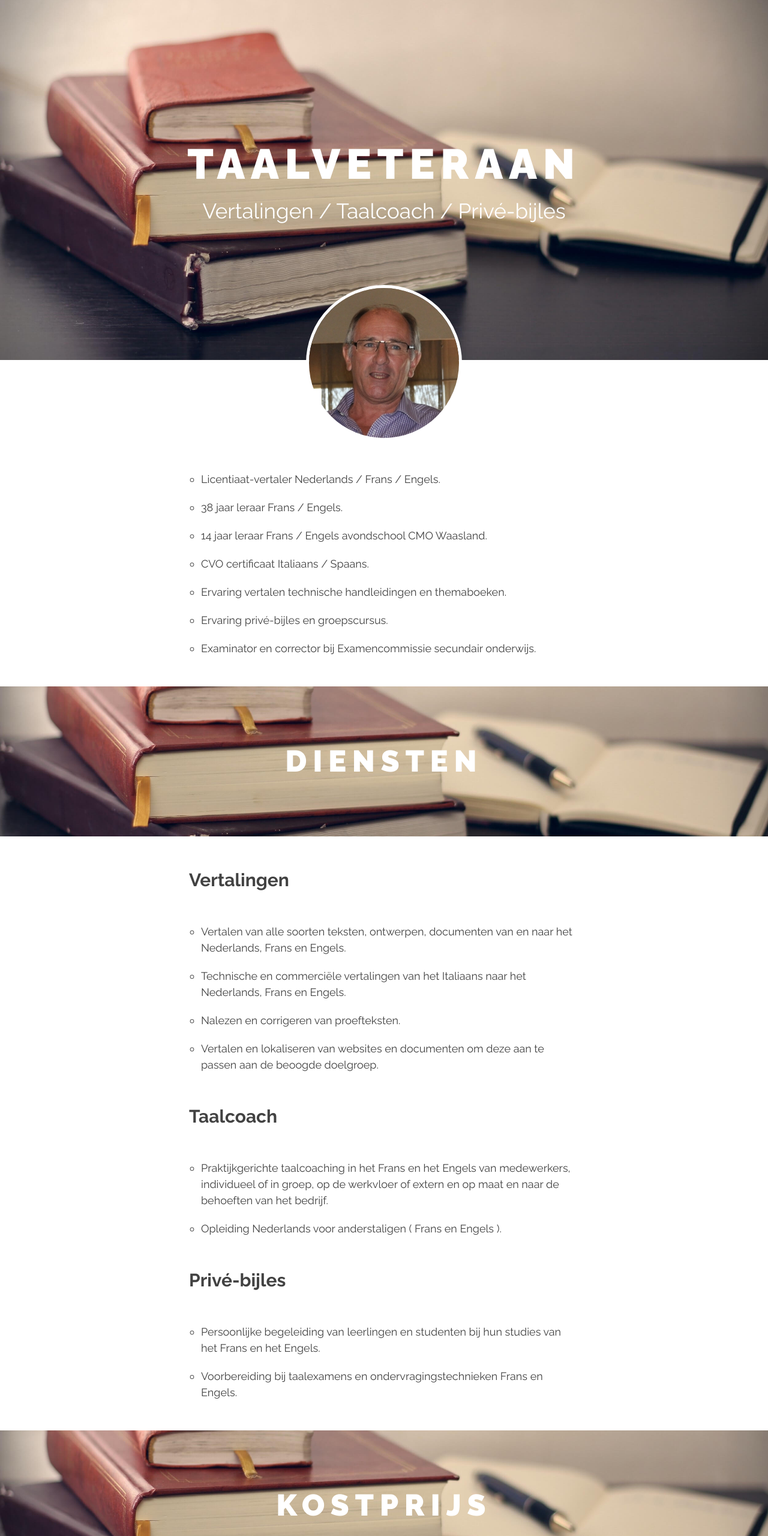
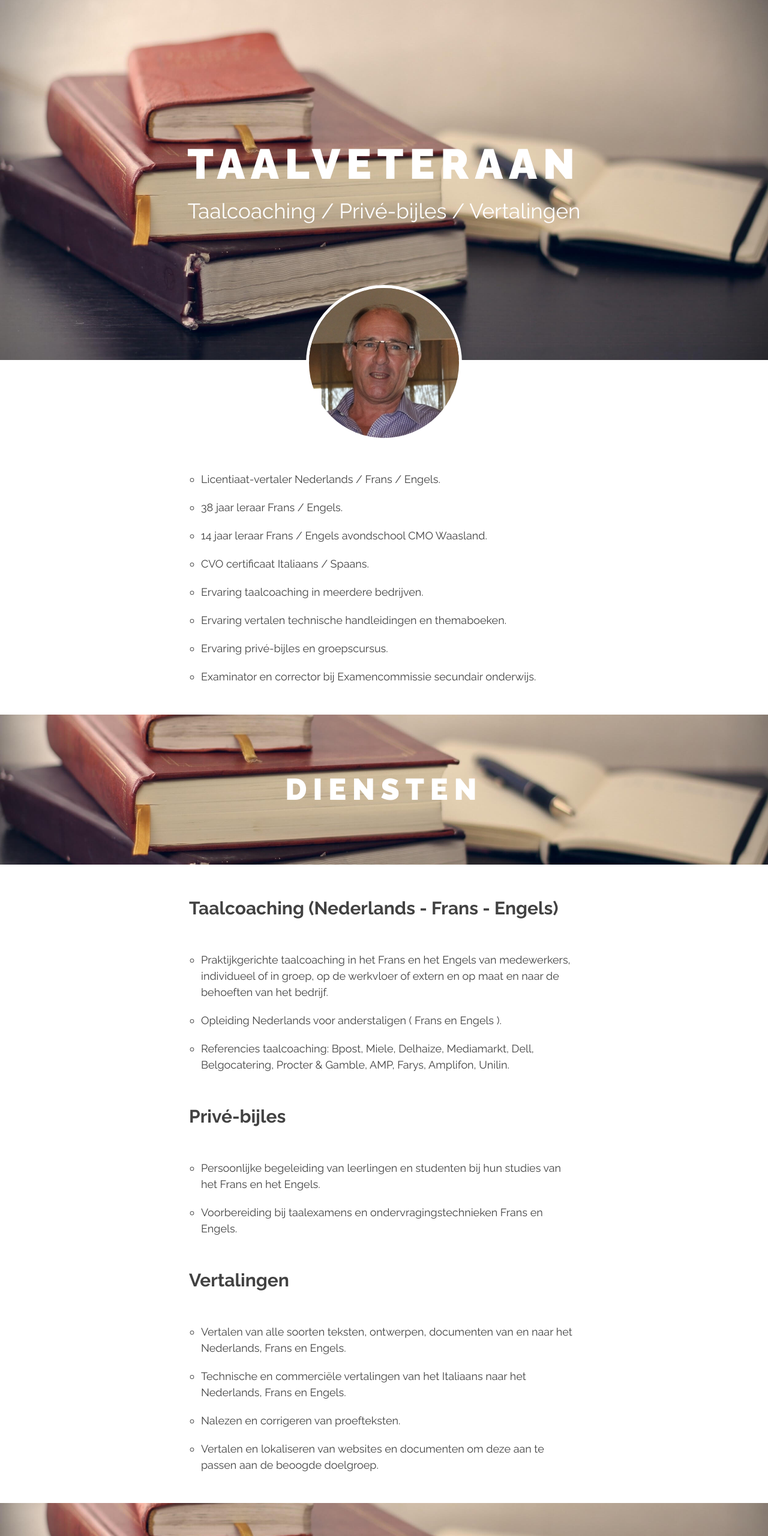
Before and after one commit to taalveteraan/taalveteraan.github.io, a plain HTML site: page index.html in a window 1280 px wide. Shown: the top 2560 px of the page at 60% size. Drawn offline with Linux system fonts and the light colour scheme.

Commit message:
Update index.html

```diff
--- a/index.html
+++ b/index.html
@@ -4,8 +4,8 @@
     <meta charset="utf-8">
     <meta http-equiv="X-UA-Compatible" content="IE=edge">
     <meta name="viewport" content="width=device-width, initial-scale=1">
-    <title>Taalveteraan: Vertalingen / Taalcoach / Priv&eacute;-bijles</title>
-    <meta name="description" content="Freelance vertalingen, taalcoach voor bedrijven en bijles voor particulieren.">
+    <title>Taalveteraan: Taalcoaching / Priv&eacute;-bijles / Vertalingen</title>
+    <meta name="description" content="Freelance taalcoaching in bedrijven, bijles voor particulieren en vertalingen.">
     <link href="https://fonts.googleapis.com/css?family=Raleway:400,700,900" rel="stylesheet">
     <link rel="stylesheet" href="style.css">
     <meta name="google-site-verification" content="c0mIXkTfQRjdePUuLL2KGKPLiqKTeSTM-Q6KjuFqkWw" />
@@ -13,16 +13,17 @@
   <body>
     <div class="hero">
       <div class="container">
-        <h1>Taalveteraan <span>Vertalingen / Taalcoach / Priv&eacute;-bijles</span></h1>
+        <h1>Taalveteraan <span>Taalcoaching / Priv&eacute;-bijles / Vertalingen</span></h1>
       </div>
     </div>
     <div class="container">
-      <img src="jacques.jpg" alt="Jacques Schockaert - Taalveteraan: Vertalingen / Taalcoach / Priv&eacute;-bijles">
+      <img src="jacques.jpg" alt="Jacques Schockaert - Taalveteraan: Taalcoaching / Priv&eacute;-bijles / Vertalingen">
       <ul>
         <li>Licentiaat-vertaler Nederlands / Frans / Engels.</li>
         <li>38 jaar leraar Frans / Engels.</li>
         <li>14 jaar leraar Frans / Engels avondschool CMO Waasland.</li>
         <li>CVO certificaat Italiaans / Spaans.</li>
+        <li>Ervaring taalcoaching in meerdere bedrijven.</li>
         <li>Ervaring vertalen technische handleidingen en themaboeken.</li>
         <li>Ervaring priv&eacute;-bijles en groepscursus.</li>
         <li>Examinator en corrector bij Examencommissie secundair onderwijs.</li>
@@ -34,22 +35,23 @@
       </div>
     </div>
     <div class="container">
+      <h3>Taalcoaching (Nederlands - Frans - Engels)</h3>
+      <ul>
+        <li>Praktijkgerichte taalcoaching in het Frans en het Engels van medewerkers, individueel of in groep, op de werkvloer of extern en op maat en naar de behoeften van het bedrijf.</li>
+        <li>Opleiding Nederlands voor anderstaligen ( Frans en Engels ).</li>
+        <li>Referencies taalcoaching: Bpost, Miele, Delhaize, Mediamarkt, Dell, Belgocatering, Procter &amp; Gamble, AMP, Farys, Amplifon, Unilin.</li>
+      </ul>
+      <h3>Priv&eacute;-bijles</h3>
+      <ul>
+        <li>Persoonlijke begeleiding van leerlingen en studenten bij hun studies van het Frans en het Engels.</li>
+        <li>Voorbereiding bij taalexamens en ondervragingstechnieken Frans en Engels.</li>
+      </ul>
       <h3>Vertalingen</h3>
       <ul>
         <li>Vertalen van alle soorten teksten, ontwerpen, documenten van en naar het Nederlands, Frans en Engels.</li>
         <li>Technische en commerci&euml;le vertalingen van het Italiaans naar het Nederlands, Frans en Engels.</li>
         <li>Nalezen en corrigeren van proefteksten.</li>
         <li>Vertalen en lokaliseren van websites en documenten om deze aan te passen aan de beoogde doelgroep.</li>
-      </ul>
-      <h3>Taalcoach</h3>
-      <ul>
-        <li>Praktijkgerichte taalcoaching in het Frans en het Engels van medewerkers, individueel of in groep, op de werkvloer of extern en op maat en naar de behoeften van het bedrijf.</li>
-        <li>Opleiding Nederlands voor anderstaligen ( Frans en Engels ).</li>
-      </ul>
-      <h3>Priv&eacute;-bijles</h3>
-      <ul>
-        <li>Persoonlijke begeleiding van leerlingen en studenten bij hun studies van het Frans en het Engels.</li>
-        <li>Voorbereiding bij taalexamens en ondervragingstechnieken Frans en Engels.</li>
       </ul>
     </div>
     <div class="highlight">
@@ -60,9 +62,9 @@
     <div class="container">
       <h3>Vrijblijvende offerte</h3>
       <ul>
-        <li>Het vertaaltarief varieert volgens het soort tekst, de talencombinatie, de specialisatie, de snelheid van uitvoering en de omvang van de vertaling.</li>
         <li>De kostprijs voor taalcoaching is afhankelijk van het aantal cursisten, hun taalniveau, het aantal cursusuren, de verplaatsing en de nodige voorbereiding.</li>
         <li>Voor priv&eacute;-bijlessen hangt het tarief af van het aantal lesuren, de voorbereiding en de verplaatsing.</li>
+        <li>Het vertaaltarief varieert volgens het soort tekst, de talencombinatie, de specialisatie, de snelheid van uitvoering en de omvang van de vertaling.</li>
       </ul>
     </div>
     <div class="highlight">
@@ -76,7 +78,7 @@
       <p>BTW BE 0664 690 817</p>
       <p>IBAN BE94 0636 0995 3314</p>
       <hr />
-      <p>2018 &copy; <a href="https://www.taalveteraan.be">Taalveteraan</a></p>
+      <p>2019 &copy; <a href="https://www.taalveteraan.be">Taalveteraan</a></p>
     </div>
   </body>
 </html>
```
